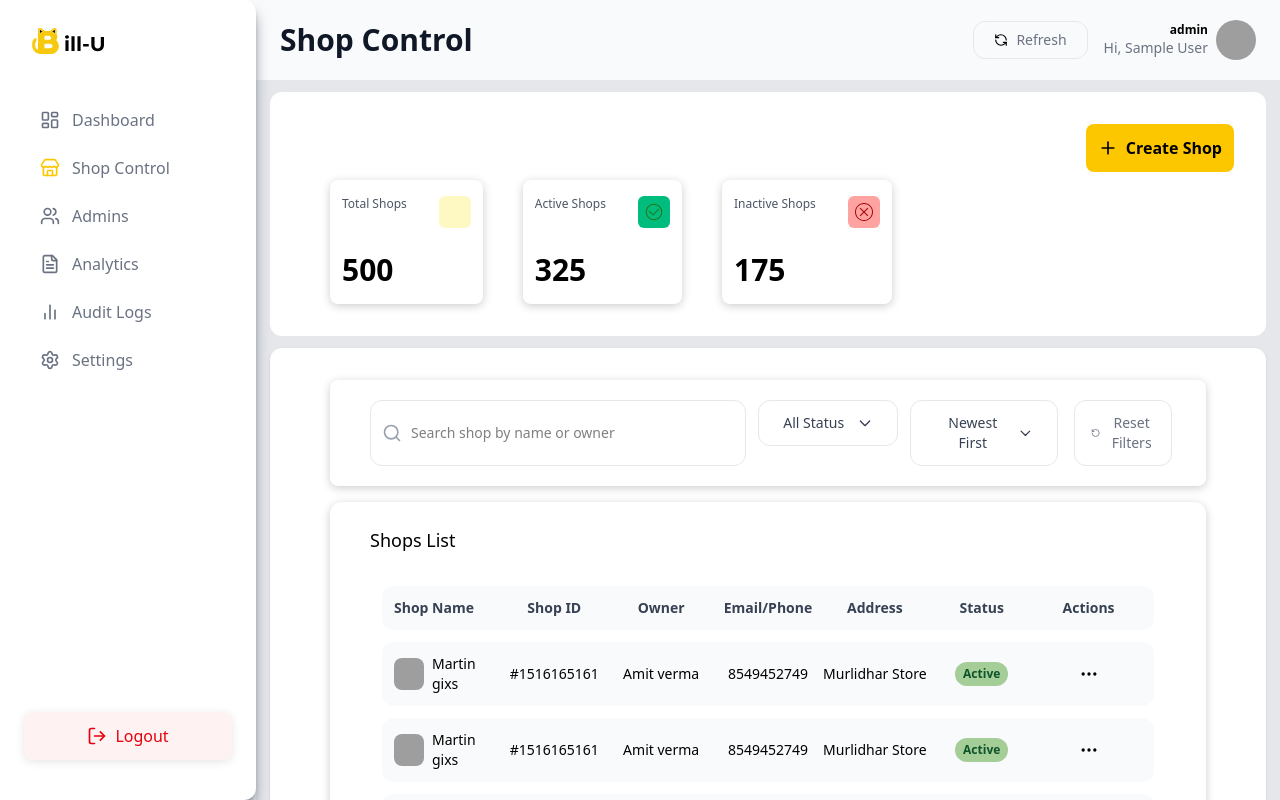
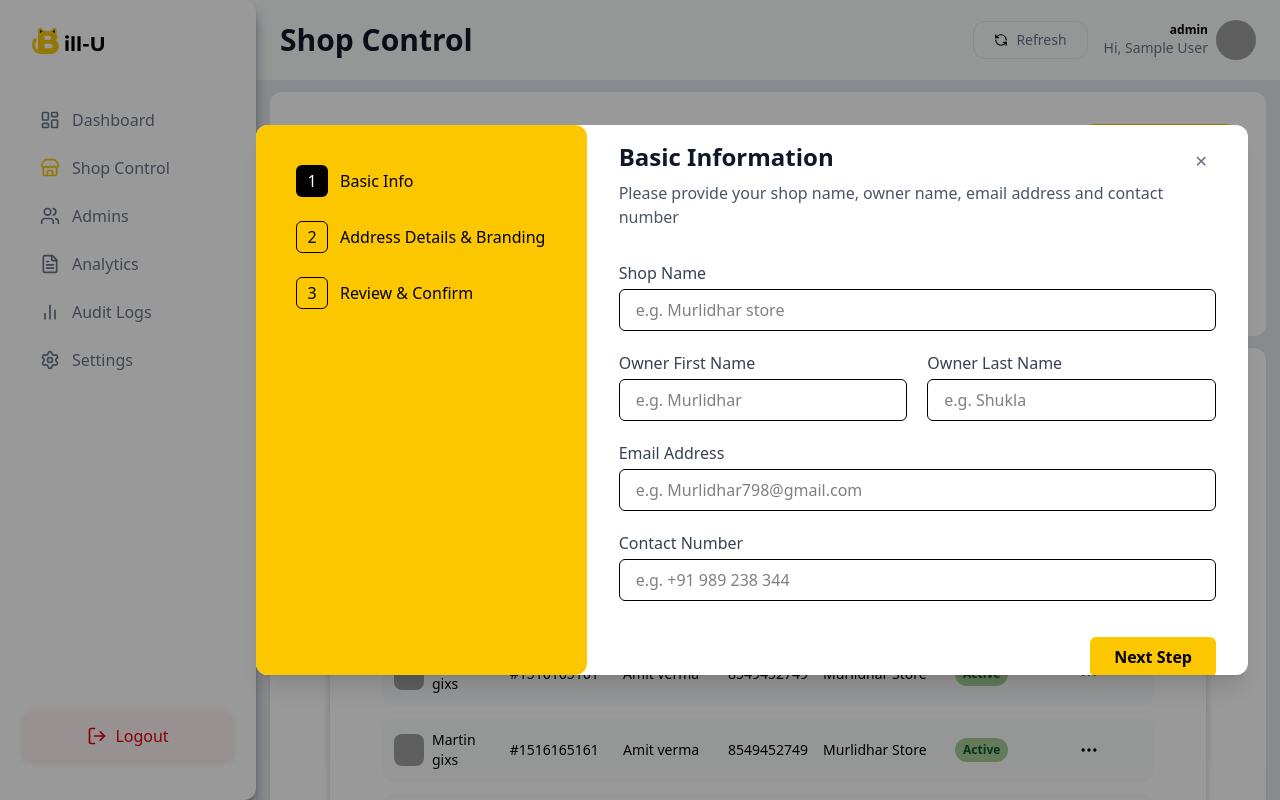
Before and after one commit to jubedaparveen/bill-u, a React (Vite) app in the folder client/: page /shop-control in a window 1280 px wide. Built offline with nearby package versions, Linux system fonts and the light colour scheme; sample sign-in values are in the browser's storage; grey boxes are pictures that could not be loaded.

Commit message:
Update AddShope.jsx

```diff
--- a/client/src/components/AddShope.jsx
+++ b/client/src/components/AddShope.jsx
@@ -1,29 +1,29 @@
+import React from 'react'
 
-
-const AddShope = ({handleCreateShop}) => {
+const AddShope = ({showCreateShop , handleCreateShope}) => {
   return (
-
-        <div className="fixed inset-0 z-50 flex items-center justify-center bg-black/40 p-4">
-      {/* Modal Box */}
-      <div className="flex flex-col md:flex-row w-full max-w-2xl rounded-lg overflow-hidden bg-white shadow-xl">
-
+    <div className="fixed inset-0 z-50 flex items-center justify-center p-4 md:p-8 lg:pl-64 bg-black/40">
+      {/* Outer Card with custom desktop size */}
+      <div
+              className="relative z-10 w-[1035px] h-[550px] bg-white rounded-xl overflow-hidden shadow-xl flex flex-col md:flex-row"
+>
         {/* Left Sidebar Steps */}
-        <div className="bg-yellow-400 w-full md:w-48 p-4 flex flex-col">
-          <div className="space-y-4 text-black font-medium text-sm">
-            <div className="flex items-center space-x-2">
-              <span className="w-6 h-6 rounded-md bg-black text-white flex items-center justify-center text-xs">
+        <div className="bg-yellow-400 md:w-1/3 w-full p-6 md:p-10 md: rounded-r-xl">
+          <div className="space-y-6 text-black font-medium">
+            <div className="flex items-center space-x-3">
+              <span className="w-8 h-8 rounded-md bg-black text-white flex items-center justify-center">
                 1
               </span>
               <span>Basic Info</span>
             </div>
-            <div className="flex items-center space-x-2">
-              <span className="w-6 h-6 rounded-md border border-black flex items-center justify-center text-xs">
+            <div className="flex items-center space-x-3">
+              <span className="w-8 h-8 rounded-md border border-black flex items-center justify-center">
                 2
               </span>
-              <span>Address & Branding</span>
+              <span>Address Details & Branding</span>
             </div>
-            <div className="flex items-center space-x-2">
-              <span className="w-6 h-6 rounded-md border border-black flex items-center justify-center text-xs">
+            <div className="flex items-center space-x-3">
+              <span className="w-8 h-8 rounded-md border border-black flex items-center justify-center">
                 3
               </span>
               <span>Review & Confirm</span>
@@ -32,40 +32,42 @@ const AddShope = ({handleCreateShop}) => {
         </div>
 
         {/* Right Content */}
-        <div className="flex-1 p-5 sm:p-6">
-          <div className="flex justify-between items-start mb-3">
-            <h1 className="text-lg sm:text-xl font-bold text-gray-900">
-              Basic Information
-            </h1>
-            <button
-            onClick={handleCreateShop}
-              className="text-gray-500 cursor-pointer hover:text-gray-700 text-xl leading-none"
-            >
-              ×
-            </button>
-          </div>
+         <div className="md:w-2/3 w-full flex px-8 py-4 flex-col h-full">
+         <div className='flex items-start justify-between'>
+                    <h1 className="text-xl sm:text-2xl font-bold text-gray-900 mb-2">
+            Basic Information
+          </h1>
 
-          <p className="text-gray-600 mb-5 text-sm">
-            Please provide your shop name, owner name, email address and contact number.
+                     <button
+               className=" text-gray-500 hover:text-black p-2 rounded-md"
+             >
+               ✕
+             </button>
+
+
+         </div>
+          <p className="text-gray-600 mb-6 sm:mb-8 text-sm sm:text-base">
+            Please provide your shop name, owner name, email address and contact number
           </p>
 
-          <form className="space-y-4 text-sm">
+
+          <form className="space-y-5">
             <div>
               <label className="block mb-1 font-medium text-gray-700">Shop Name</label>
               <input
                 type="text"
                 placeholder="e.g. Murlidhar store"
-                className="w-full border rounded-md px-3 py-2 focus:outline-none focus:ring-2 focus:ring-yellow-400"
+                className="w-full border rounded-md px-4 py-2 text-sm sm:text-base focus:outline-none focus:ring-2 focus:ring-yellow-400"
               />
             </div>
 
-            <div className="grid grid-cols-1 sm:grid-cols-2 gap-4">
+            <div className="grid grid-cols-1 sm:grid-cols-2 gap-5">
               <div>
                 <label className="block mb-1 font-medium text-gray-700">Owner First Name</label>
                 <input
                   type="text"
                   placeholder="e.g. Murlidhar"
-                  className="w-full border rounded-md px-3 py-2 focus:outline-none focus:ring-2 focus:ring-yellow-400"
+                  className="w-full border rounded-md px-4 py-2 text-sm sm:text-base focus:outline-none focus:ring-2 focus:ring-yellow-400"
                 />
               </div>
               <div>
@@ -73,7 +75,7 @@ const AddShope = ({handleCreateShop}) => {
                 <input
                   type="text"
                   placeholder="e.g. Shukla"
-                  className="w-full border rounded-md px-3 py-2 focus:outline-none focus:ring-2 focus:ring-yellow-400"
+                  className="w-full border rounded-md px-4 py-2 text-sm sm:text-base focus:outline-none focus:ring-2 focus:ring-yellow-400"
                 />
               </div>
             </div>
@@ -83,7 +85,7 @@ const AddShope = ({handleCreateShop}) => {
               <input
                 type="email"
                 placeholder="e.g. Murlidhar798@gmail.com"
-                className="w-full border rounded-md px-3 py-2 focus:outline-none focus:ring-2 focus:ring-yellow-400"
+                className="w-full border rounded-md px-4 py-2 text-sm sm:text-base focus:outline-none focus:ring-2 focus:ring-yellow-400"
               />
             </div>
 
@@ -92,15 +94,14 @@ const AddShope = ({handleCreateShop}) => {
               <input
                 type="tel"
                 placeholder="e.g. +91 989 238 344"
-                className="w-full border rounded-md px-3 py-2 focus:outline-none focus:ring-2 focus:ring-yellow-400"
+                className="w-full border rounded-md px-4 py-2 text-sm sm:text-base focus:outline-none focus:ring-2 focus:ring-yellow-400"
               />
             </div>
 
-            {/* Next Step Button aligned right */}
-            <div className="pt-2 flex justify-end">
+            <div className="pt-4 flex justify-end">
               <button
                 type="submit"
-                className="bg-yellow-400 text-black font-semibold px-5 py-2 rounded-md hover:bg-yellow-500 transition-colors"
+                className="bg-yellow-400 text-black font-semibold px-6 py-2 rounded-md hover:bg-yellow-500 transition-colors text-sm sm:text-base"
               >
                 Next Step
               </button>
--- a/client/src/pages/ShopControlPage.jsx
+++ b/client/src/pages/ShopControlPage.jsx
@@ -13,6 +13,7 @@ const ShopControlPage = () => {
   const [searchTerm, setSearchTerm] = useState("");
   const [statusFilter, setStatusFilter] = useState("All Status");
   const [sortFilter, setSortFilter] = useState("Newest First");
+  const [showCreateShope , setShowCteateShop] = useState(false)
   const statusDropdownRef = useRef(null);
   const sortDropdownRef = useRef(null);
 
@@ -33,12 +34,13 @@ const ShopControlPage = () => {
     (shop) => shop.name.toLowerCase().includes(searchTerm.toLowerCase()) || shop.shopControlId.toLowerCase().includes(searchTerm.toLowerCase())
   );
 
- const [showModel , setShowModel] = useState(false)
 
+const handeleCreateShope = () => {
 
-  const handleCreateShop = () => {
-    setShowModel(!showModel)
-  };
+  showCreateShope ? setShowCteateShop(false) : setShowCteateShop(true)
+
+}
+
 
   const handleResetFilters = () => {
     setSearchTerm("");
@@ -67,7 +69,7 @@ const ShopControlPage = () => {
       <div className="px-3.5 py-1 bg-gray-200">
         <section className="bg-white rounded-xl mt-2 px-2 md:px-8 py-8">
           <div className="flex justify-end">
-            <button onClick={handleCreateShop} className="flex items-center gap-2 px-3 py-3 bg-yellow-400 hover:bg-yellow-500 font-semibold rounded-lg transition-colors duration-200">
+            <button onClick={handeleCreateShope} className="flex items-center cursor-pointer gap-2 px-3 py-3 bg-yellow-400 hover:bg-yellow-500 font-semibold rounded-lg transition-colors duration-200">
               <Plus className="w-5 h-5" />
               Create Shop
             </button>
@@ -91,10 +93,7 @@ const ShopControlPage = () => {
             sortDropdownRef={sortDropdownRef}
           />
           <ShopControlTable shops={filteredShops} />
-
-          {
-            showModel && ( <AddShope  handleCreateShop = {handleCreateShop}/>)
-          }
+          <AddShope showCreateShope = {showCreateShope} handeleCreateShope = {handeleCreateShope} />
         </div>
       </div>
     </div>
```
